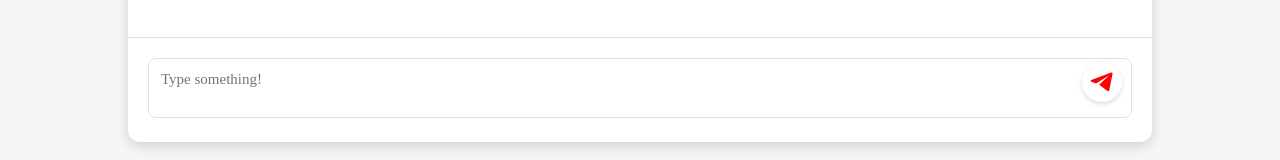
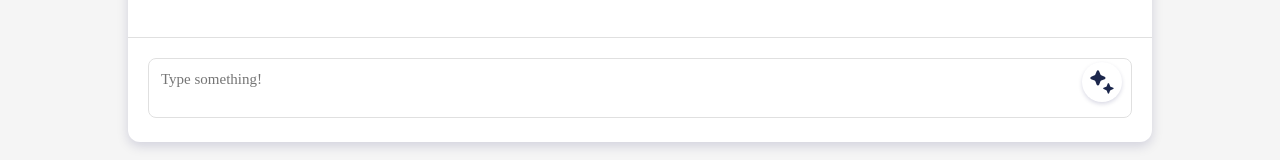
Before and after one commit to ItsNikhil123/Chatxbot, a React (Create React App) app: page / in a window 1280 px wide. Shown: the part 618-778 px from the top of the page. Built offline with nearby package versions, Linux system fonts and the light colour scheme; the HTML template or start-up script is replaced by a standard one.

Commit message:
button logo changed

```diff
--- a/src/App.js
+++ b/src/App.js
@@ -128,10 +128,9 @@ function App() {
           <div className="button-container">
             {!error ? (
               <button className="send-button" onClick={getResponse}>
-                <svg width="24px" height="24px" viewBox="0 -3 35 35" fill="none" xmlns="http://www.w3.org/2000/svg">
-                  <path d="M8.78271 16.6242L12.2227 26.9454L28.0848 6.67813V4.80151L17.8604 9.58687L8.78271 16.6242Z" fill="white" />
-                  <path d="M12.2227 26.9454L28.0848 12.0734V4.80151L22.3515 12.6833L13.3693 18.5008L12.2227 26.9454Z" fill="white" />
-                  <path d="M1.9044 11.45C0.611678 11.9303 0.628604 13.7646 1.92996 14.221L8.78229 16.6241L28.0844 4.80145L13.369 18.5008L25.6405 27.7826C26.5064 28.4375 27.7593 27.9626 27.9734 26.8981L32.9143 2.32681C33.1417 1.19533 32.0388 0.253539 30.9569 0.655507L1.9044 11.45Z" fill="red" />
+                <svg width="800px" height="800px" viewBox="0 0 24 24" fill="none" xmlns="http://www.w3.org/2000/svg">
+                  <path d="M7.45284 2.71266C7.8276 1.76244 9.1724 1.76245 9.54716 2.71267L10.7085 5.65732C10.8229 5.94743 11.0526 6.17707 11.3427 6.29148L14.2873 7.45284C15.2376 7.8276 15.2376 9.1724 14.2873 9.54716L11.3427 10.7085C11.0526 10.8229 10.8229 11.0526 10.7085 11.3427L9.54716 14.2873C9.1724 15.2376 7.8276 15.2376 7.45284 14.2873L6.29148 11.3427C6.17707 11.0526 5.94743 10.8229 5.65732 10.7085L2.71266 9.54716C1.76244 9.1724 1.76245 7.8276 2.71267 7.45284L5.65732 6.29148C5.94743 6.17707 6.17707 5.94743 6.29148 5.65732L7.45284 2.71266Z" fill="#1C274C"/>
+                  <path d="M16.9245 13.3916C17.1305 12.8695 17.8695 12.8695 18.0755 13.3916L18.9761 15.6753C19.039 15.8348 19.1652 15.961 19.3247 16.0239L21.6084 16.9245C22.1305 17.1305 22.1305 17.8695 21.6084 18.0755L19.3247 18.9761C19.1652 19.039 19.039 19.1652 18.9761 19.3247L18.0755 21.6084C17.8695 22.1305 17.1305 22.1305 16.9245 21.6084L16.0239 19.3247C15.961 19.1652 15.8348 19.039 15.6753 18.9761L13.3916 18.0755C12.8695 17.8695 12.8695 17.1305 13.3916 16.9245L15.6753 16.0239C15.8348 15.961 15.961 15.8348 16.0239 15.6753L16.9245 13.3916Z" fill="#1C274C"/>
                 </svg>
               </button>
             ) : (
```
Also changed, not shown: Manifest.json (deleted), public/manifest.json.
